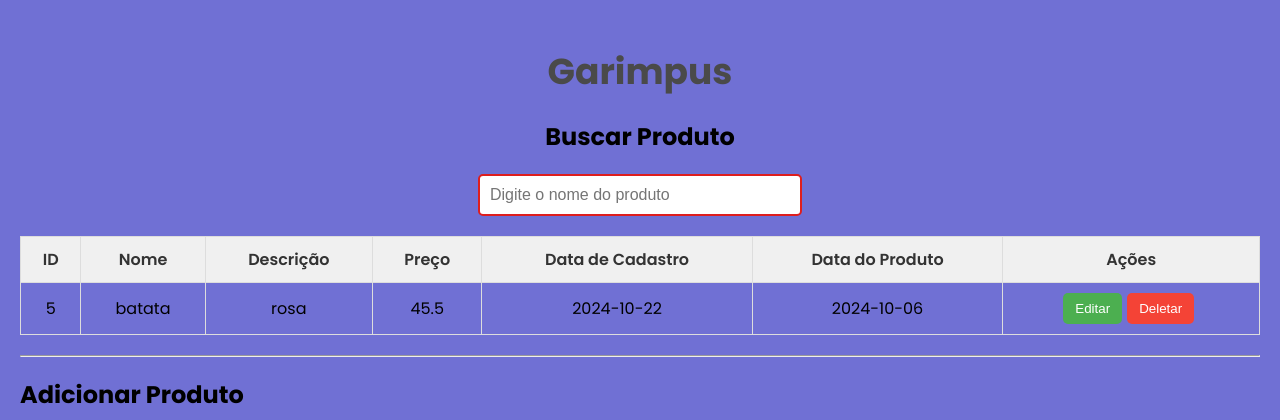
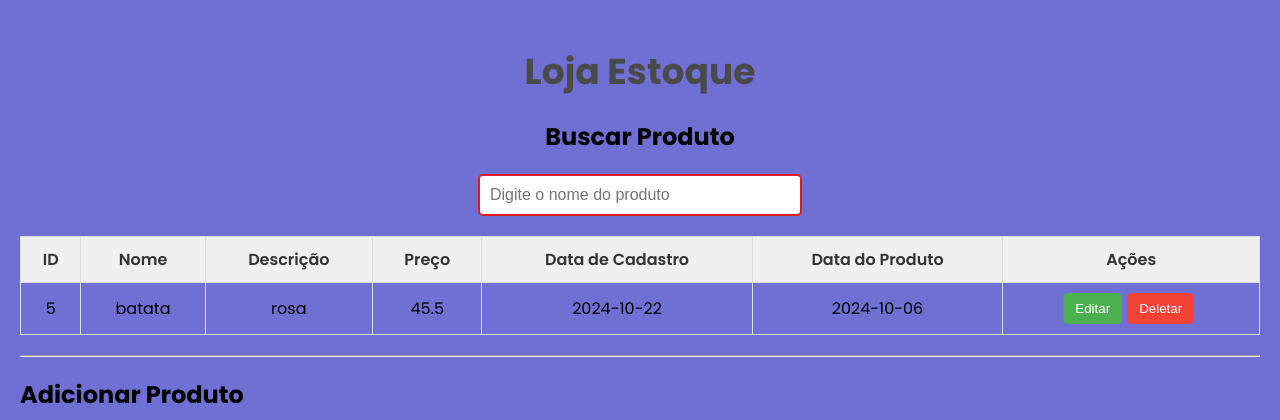
Before and after one commit to Eliezercq/Controle_de_estoque, a Flask app: page / in a window 1280 px wide. Shown: the top 420 px of the page. Run offline with Flask 3, Linux system fonts and the light colour scheme; data comes from the database, SQL or seed files in the repository; some libraries are stand-ins or nearby versions.

Commit message:
Update index.html

```diff
--- a/templates/index.html
+++ b/templates/index.html
@@ -4,7 +4,7 @@
 <head>
     <meta charset="UTF-8">
     <meta name="viewport" content="width=device-width, initial-scale=1.0">
-    <title>Estoque_Garimpus</title>
+    <title>Estoque_Loja</title>
     <link rel="stylesheet" href="https://cdnjs.cloudflare.com/ajax/libs/font-awesome/5.15.4/css/all.min.css" />
     <link rel="stylesheet" href="https://cdn.jdelivr.net/gh/devicons/devicon@v2.14.0/devicon.min.css" />
 
@@ -18,7 +18,7 @@
     <link rel="stylesheet" href="./css/estilos.css">
 </head>
 <body class="body">
-    <h1 class="produtos">Garimpus</h1>
+    <h1 class="produtos">Loja Estoque</h1>
 
     <!-- Campo de busca -->
     <h2 class="buscarproduto">Buscar Produto</h2>
```
